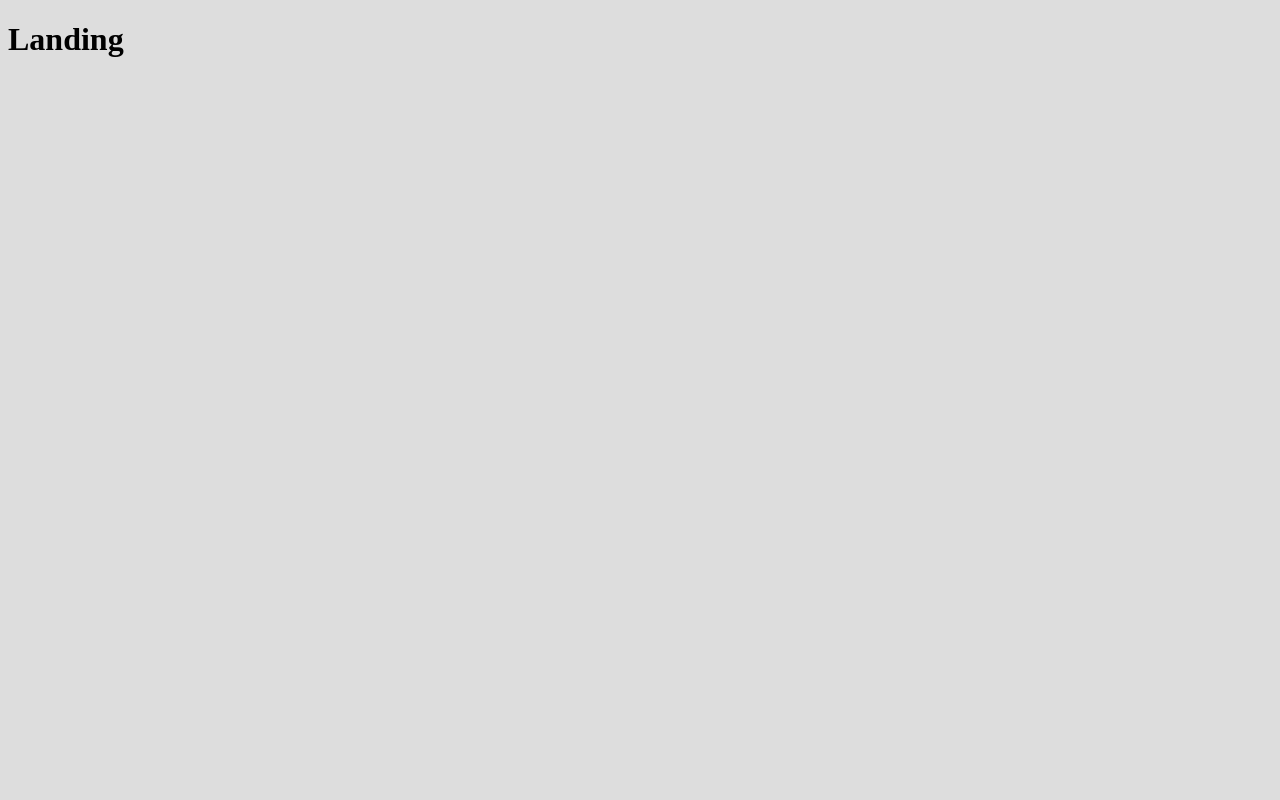
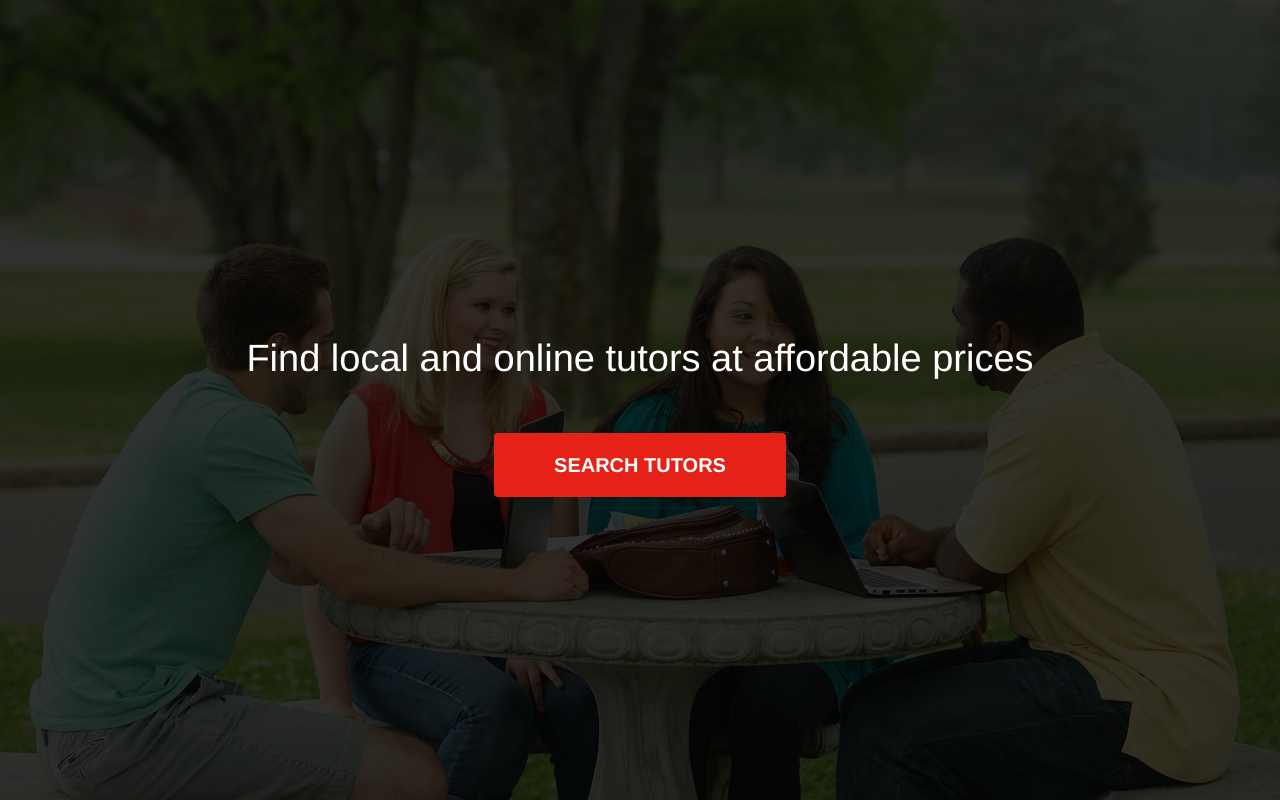
Before and after one commit to istasyon/papirus, a React app in the folder client/: page / in a window 1280 px wide. Built offline with nearby package versions, Linux system fonts and the light colour scheme.

Commit message:
Add Hero component

```diff
--- a/client/package.json
+++ b/client/package.json
@@ -18,6 +18,7 @@
     "babel-preset-stage-0": "^6.24.1",
     "css-loader": "^0.28.4",
     "extract-text-webpack-plugin": "^3.0.0",
+    "file-loader": "^0.11.2",
     "html-webpack-plugin": "^2.30.1",
     "node-sass": "^4.5.3",
     "nodemon": "^1.11.0",
--- a/client/public/index.html
+++ b/client/public/index.html
@@ -3,6 +3,8 @@
   <head>
     <meta charset="UTF-8">
     <title>Papirus</title>
+    <!-- Latest compiled and minified CSS -->
+    <link rel="stylesheet" href="https://maxcdn.bootstrapcdn.com/bootstrap/latest/css/bootstrap.min.css">
   </head>
   <body>
     <div id="container"></div>
--- /dev/null
+++ b/client/src/components/Landing/Hero.js
@@ -0,0 +1,21 @@
+import React, { Component } from 'react';
+import './styles/Hero.scss';
+
+class Hero extends Component {
+  render() {
+    return (
+      <section className="Hero">
+        <div className="Hero__overlay">
+          <div className="Hero__content">
+            <h1 className="Hero__title">
+              Find local and online tutors at affordable prices
+            </h1>
+            <button className="Hero__button">SEARCH TUTORS</button>
+          </div>
+        </div>
+      </section>
+    );
+  }
+}
+
+export default Hero;
--- a/client/src/components/Landing.js
+++ b/client/src/components/Landing/Landing.js
@@ -1,11 +1,13 @@
 import React, { Component } from 'react';
+
+import Hero from './Hero';
 
 export default class Landing extends Component {
   render() {
     return (
-      <div>
-        <h1>Landing</h1>
-      </div>
+      <main>
+        <Hero />
+      </main>
     );
   }
 }
--- /dev/null
+++ b/client/src/components/Landing/index.js
@@ -0,0 +1,3 @@
+import Landing from './Landing';
+
+export default Landing;
--- /dev/null
+++ b/client/src/components/Landing/styles/Hero.scss
@@ -0,0 +1,47 @@
+@import '../../../constants/colors';
+
+.Hero {
+  height: 100vh;
+  background-image: url(../../../assets/hero-bg.jpg);
+  background-size: cover;
+  width: 100%;
+  display: flex;
+}
+
+.Hero__overlay {
+  flex: 1;
+  display: flex;
+  background-color: rgba(0, 0, 0, 0.8);
+  justify-content: center;
+  align-items: center;
+}
+
+.Hero__content {
+  text-align: center;
+}
+
+.Hero__title {
+  font-size: 38px;
+  color: #fff;
+  line-height: 70px;
+  margin-bottom: 40px;
+}
+
+.Hero__button {
+  background-color: $red-one;
+  padding: 18px 60px;
+  font-size: 20px;
+  font-weight: bold;
+  color: #fff;
+  border-width: 0;
+  border-radius: 4px;
+}
+
+.Hero__button:hover {
+  background-color: #fff;
+  color: $red-one;
+}
+
+.Hero__button:focus {
+  outline: 0;
+}
--- /dev/null
+++ b/client/src/constants/_colors.scss
@@ -0,0 +1 @@
+$red-one: #e62117;
--- a/client/src/index.scss
+++ b/client/src/index.scss
@@ -1,5 +1,3 @@
-$main-color: #ddd;
-
 body {
-  background-color: $main-color;
+  background-color: #fff;
 }
--- a/client/webpack.config.js
+++ b/client/webpack.config.js
@@ -3,7 +3,14 @@ const HtmlWebpackPlugin = require('html-webpack-plugin');
 const webpack = require('webpack');
 const ExtractTextPlugin = require('extract-text-webpack-plugin');
 
-const VENDOR_LIBS = ['react', 'react-dom'];
+const VENDOR_LIBS = [
+  'react',
+  'react-dom',
+  'react-redux',
+  'react-router-dom',
+  'redux',
+  'redux-thunk'
+];
 
 const config = {
   entry: {
@@ -28,6 +35,14 @@ const config = {
           fallback: 'style-loader',
           use: ['css-loader', 'sass-loader']
         })
+      },
+      {
+        test: /\.(png|jpg|gif)$/,
+        use: [
+          {
+            loader: 'file-loader'
+          }
+        ]
       }
     ]
   },
```
Also changed, not shown: client/src/assets/hero-bg.jpg (added), client/src/components/Landing/LandingNavbar.js (added), 1 other file (tests, documents, lock files or other folders).
